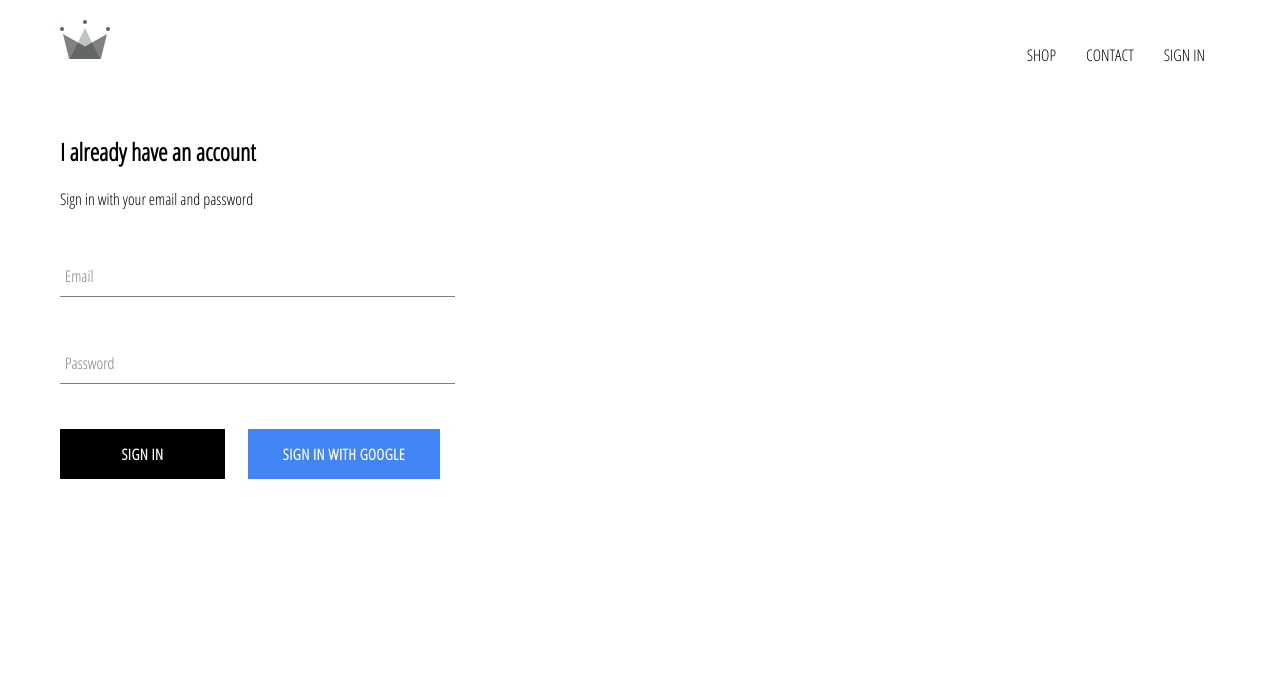
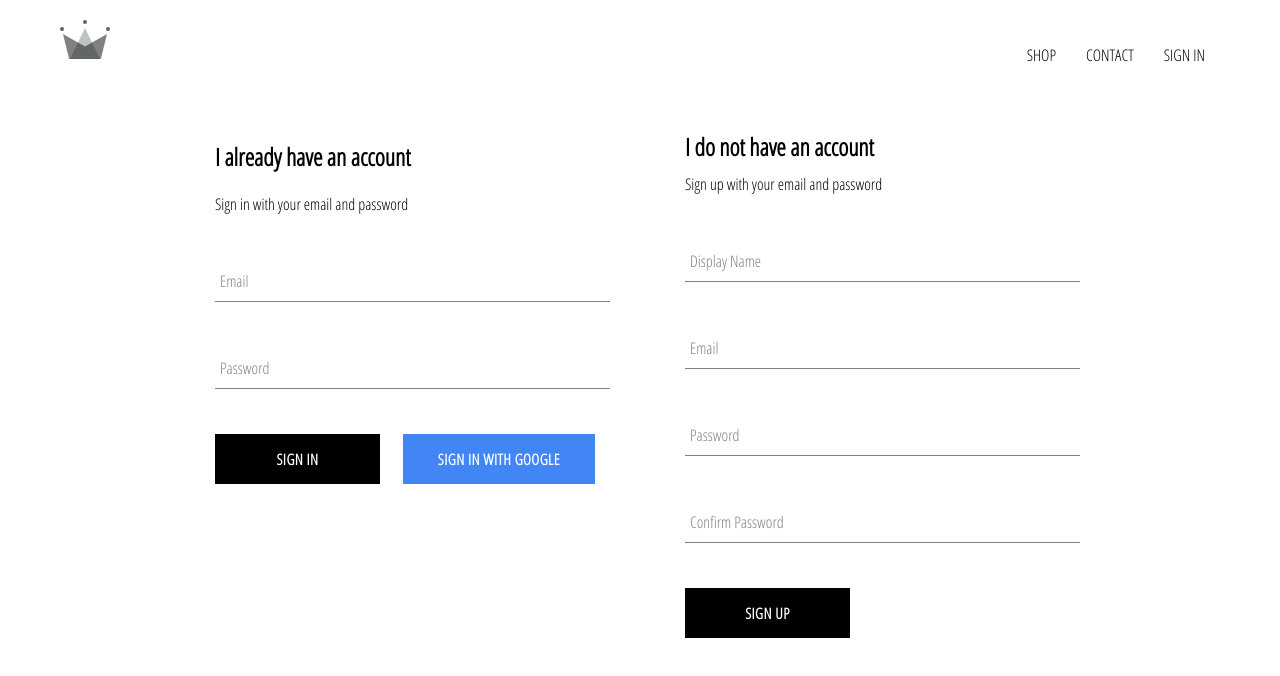
Before and after one commit to alyssavoccia/crwn-clothing, a React (Create React App) app: page /signin in a window 1280 px wide. Shown: the top 676 px of the page. Built offline with nearby package versions, Linux system fonts and the light colour scheme; no server answers.

Commit message:
Implemented firebase utils, included ability to store authenticated users into our firestore database

```diff
--- a/src/App.js
+++ b/src/App.js
@@ -5,7 +5,7 @@
 import ShopPage from './pages/shop/shop.component';
 import SignInAndSignUpPage from './pages/sign-in-and-sign-up/sign-in-and-sign-up.component';
 import Header from './components/header/header.component';
-import {auth} from './firebase/firebase.utils'
+import {auth, createUserProfileDocument} from './firebase/firebase.utils'
 
 class App extends React.Component {
   constructor() {
@@ -19,10 +19,22 @@
   unSubscribeFromAuth = null;
 
   componentDidMount() {
-    this.unSubscribeFromAuth = auth.onAuthStateChanged(user => {
-      this.setState({currentUser: user});
+    this.unSubscribeFromAuth = auth.onAuthStateChanged(async userAuth => {
+      if (userAuth) {
+        const userRef = await createUserProfileDocument(userAuth);
 
-      console.log(user);
+        userRef.onSnapshot(snapShot => {
+          this.setState({
+            currentUser: {
+              id: snapShot.id,
+              ...snapShot.data()
+            }
+          });
+          console.log(this.state);
+        });
+      } else {
+        this.setState({currentUser: userAuth});
+      }
     });
   }
 
--- /dev/null
+++ b/src/components/sign-up/sign-up.component.jsx
@@ -0,0 +1,69 @@
+import React from 'react';
+import FormInput from '../form-input/form-input.component';
+import CustomButton from '../custom-button/custom-button.component';
+import {auth, createUserProfileDocument} from '../../firebase/firebase.utils';
+import './sign-up.styles.scss';
+
+class SignUp extends React.Component {
+  constructor() {
+    super();
+
+    this.state = {
+      displayName: '',
+      email: '',
+      password: '',
+      confirmPassword: ''
+    }
+  }
+
+  handleSubmit = async event => {
+    event.preventDefault();
+
+    const {displayName, email, password, confirmPassword} = this.state;
+
+    if (password !== confirmPassword) {
+      alert("Password don't match");
+      return;
+    }
+
+    try {
+      const {user} = await auth.createUserWithEmailAndPassword(email, password);
+
+      await createUserProfileDocument(user, {displayName});
+
+      this.setState({
+        displayName: '',
+        email: '',
+        password: '',
+        confirmPassword: ''
+      });
+    } catch (error) {
+      console.log(error);
+    }
+  };
+
+  handleChange = event => {
+    const {name, value} = event.target;
+
+    this.setState({[name]: value});
+  }
+
+  render() {
+    const {displayName, email, password, confirmPassword} = this.state;
+    return (
+      <div className='sign-up'>
+        <h2 className='title'>I do not have an account</h2>
+        <span>Sign up with your email and password</span>
+        <form className="sign-up-form" onSubmit={this.handleSubmit}>
+          <FormInput type='text' name='displayName' value={displayName} onChange={this.handleChange} label='Display Name' required />
+          <FormInput type='email' name='email' value={email} onChange={this.handleChange} label='Email' required />
+          <FormInput type='password' name='password' value={password} onChange={this.handleChange} label='Password' required />
+          <FormInput type='password' name='confirmPassword' value={confirmPassword} onChange={this.handleChange} label='Confirm Password' required />
+          <CustomButton type='submit'>SIGN UP</CustomButton>
+        </form>
+      </div>
+    );
+  }
+}
+
+export default SignUp;
--- /dev/null
+++ b/src/components/sign-up/sign-up.styles.scss
@@ -0,0 +1,9 @@
+.sign-up {
+  display: flex;
+  flex-direction: column;
+  width: 380px;
+
+  .title {
+    margin: 10px 0;
+  }
+}
--- a/src/firebase/firebase.utils.js
+++ b/src/firebase/firebase.utils.js
@@ -12,6 +12,31 @@
   measurementId: "G-7D74Y3NYZR"
 };
 
+export const createUserProfileDocument = async (userAuth, additionalData) => {
+  if (!userAuth) return;
+
+  const userRef = firestore.doc(`users/${userAuth.uid}`);
+  const snapShot = await userRef.get();
+
+  if (!snapShot.exists) {
+    const {displayName, email} = userAuth;
+    const createdAt = new Date();
+
+    try {
+      await userRef.set({
+        displayName,
+        email,
+        createdAt,
+        ...additionalData
+      })
+    } catch (error) {
+      console.log('Error creating user:', error.message);
+    }
+  }
+
+  return userRef;
+}
+
 firebase.initializeApp(config);
 
 export const auth = firebase.auth();
--- a/src/pages/sign-in-and-sign-up/sign-in-and-sign-up.component.jsx
+++ b/src/pages/sign-in-and-sign-up/sign-in-and-sign-up.component.jsx
@@ -1,10 +1,12 @@
 import React from 'react';
 import SignIn from '../../components/sign-in/sign-in.component';
+import SignUp from '../../components/sign-up/sign-up.component';
 import './sign-in-and-sign-up.styles.scss';
 
 const SignInAndSignUpPage = () => (
   <div className='sign-in-and-sign-up'>
     <SignIn />
+    <SignUp />
   </div>
 );
 
--- a/src/pages/sign-in-and-sign-up/sign-in-and-sign-up.styles.scss
+++ b/src/pages/sign-in-and-sign-up/sign-in-and-sign-up.styles.scss
@@ -0,0 +1,6 @@
+.sign-in-and-sign-up {
+  display: flex;
+  justify-content: space-between;
+  margin: 30px auto;
+  width: 850px;
+}
```
